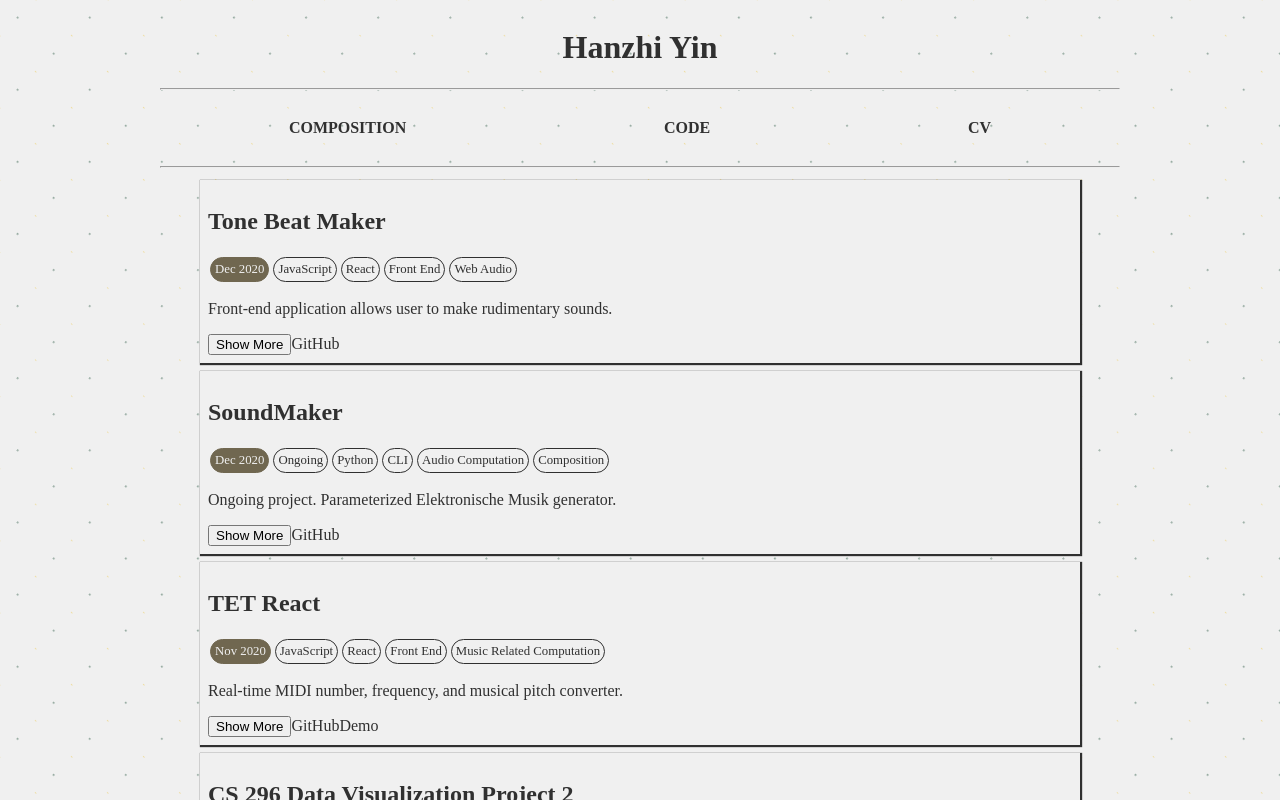
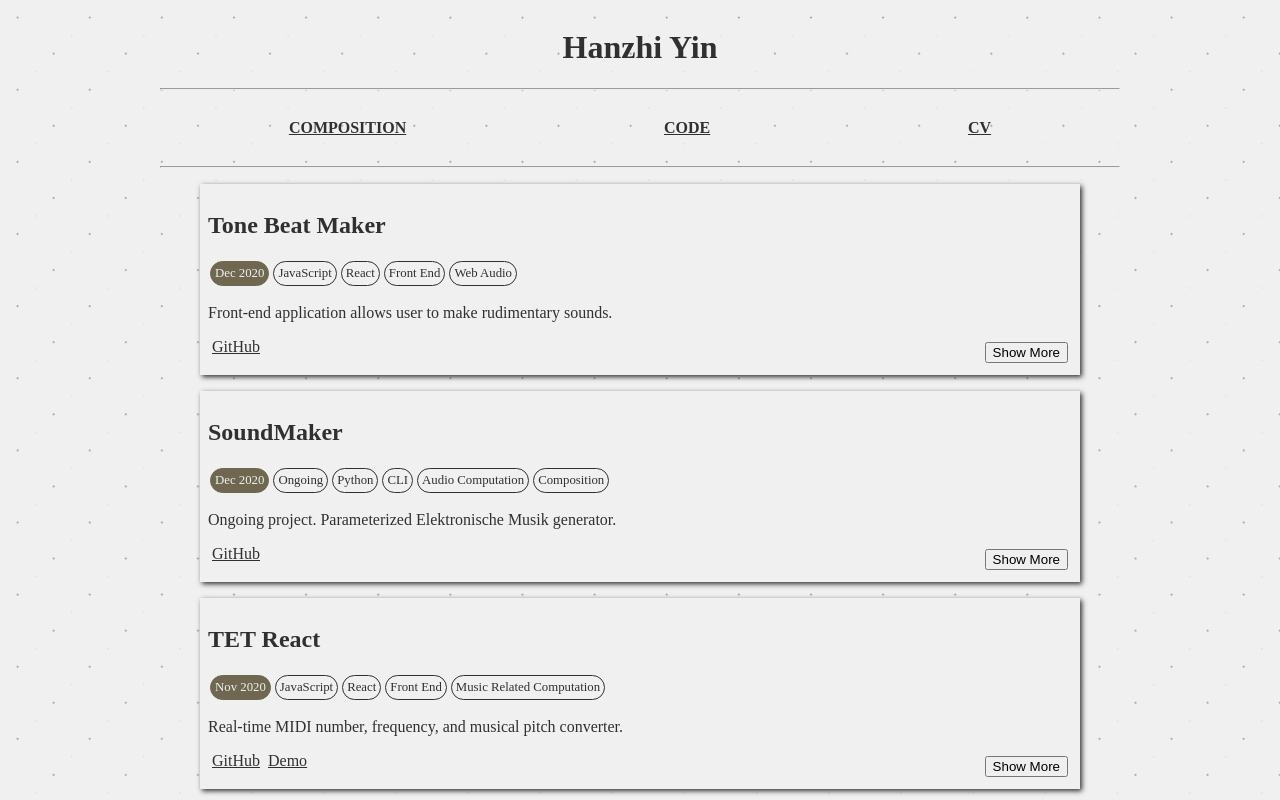
Before and after one commit to int0thewind/www-next, a Next.js app: page /code in a window 1280 px wide. Shown: the top 800 px of the page. Built offline with nearby package versions, Linux system fonts and the light colour scheme; a web font is replaced by a local one.

Commit message:
ui-tweak

```diff
--- a/component/ProjectCard.tsx
+++ b/component/ProjectCard.tsx
@@ -32,6 +32,7 @@ export default function ProjectCard({ data }: ProjectCardProps) {
       </button>
       {Object.keys(links).map((key) => (
         <Link key={key} href={links[key]}>
+          {/* eslint-disable-next-line jsx-a11y/anchor-is-valid */}
           <a target="_blank" rel="noreferrer" className="project-card-link">
             {key}
           </a>
--- a/styles/globals.scss
+++ b/styles/globals.scss
@@ -53,7 +53,6 @@ h1, h2, h3, h4, h5, h6, a, p {
 }
 
 a {
-  text-decoration: none;
   cursor: pointer;
 }
 
@@ -85,7 +84,6 @@ Nav NavItem component definitions
 .nav-item:hover {
   color: $color-primary;
   background-color: $color-background;
-  // cursor: pointer;
 }
 
 /********************************
@@ -102,7 +100,6 @@ Footer component definitions
 .footer-icon {
   margin-left: $margin * 2;
   margin-right: $margin * 2;
-  // cursor: pointer;
 }
 
 /********************************
@@ -117,10 +114,10 @@ Project Page component definitions
 }
 
 .project-card {
-  box-shadow: 1px 1px 1px 1px $color-text;
+  box-shadow: 2px 2px 5px $color-text;
   background-color: $color-white;
   padding: $margin * 2;
-  margin: $margin;
+  margin: $margin * 2;
   width: 90%;
 }
 
@@ -153,10 +150,10 @@ Project Page component definitions
 }
 
 .project-card-button {
-  // border: none;
-  // background-color: none;
+  margin: $margin;
+  float: right;
 }
 
 .project-card-link {
-
+  margin: $margin;
 }
```
